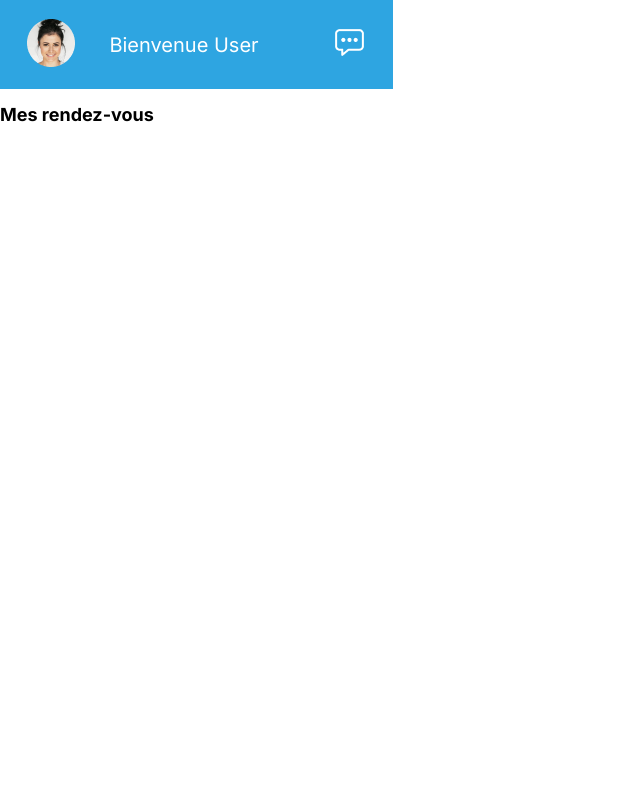
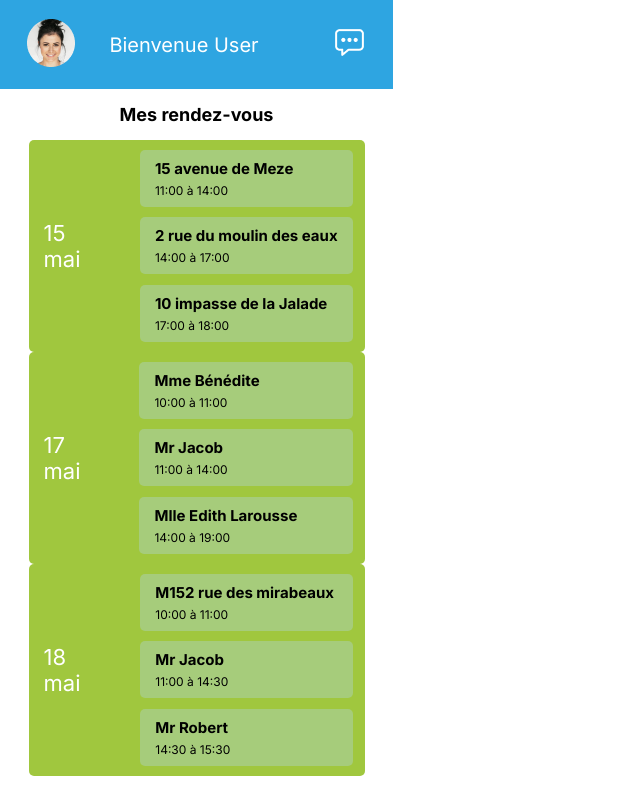
Before and after one commit to YoannPitance/exercice_kiora_labelvita, a Next.js app: page /agenda in a window 1280 px wide. Shown: the whole page, without its empty margins (0-640 px from the left). Built offline with nearby package versions, Linux system fonts and the light colour scheme.

Commit message:
9- page agenda + styles + composants + logique rdv actif

```diff
--- a/app/agenda/agenda.scss
+++ b/app/agenda/agenda.scss
@@ -16,3 +16,64 @@
 h2{
     font-size: 18px;
 }
+#mesRdv{
+    display: flex;
+    flex-direction: column;
+    margin: 0 auto;
+    align-items: center;
+    .containerRdv{
+        width: 336px;
+        height: 212px;
+        background-color: #a0c73e;
+        border-radius: 5px;
+        display: flex;
+        justify-content: space-between;
+        .date{
+            align-self: center;
+            color: white;
+            word-spacing: 20px;
+            padding-left: 15px;
+            h1{
+                font-size: 22px;
+                font-weight: 500;
+            }
+        }
+        .boxRdvs{
+            width: 238px;
+            display: flex;
+            flex-direction: column;
+            justify-content: space-evenly;
+            align-items: center;
+
+            .Rdv{
+                &.active{
+                    background-color: white;
+                }
+                display: flex;
+                flex-direction: column;
+                align-items: flex-start;
+                justify-content: center;
+                border-radius: 5px;
+                width: 90%;
+                height: 57px;
+                background-color: rgb(166, 204, 123);
+                h3{
+                    font-size: 15px;
+                    padding-left: 15px;
+                    margin: 0;
+
+                }
+                p{
+                    font-size: 12px;
+                    padding-left: 15px;
+                    margin: 5px 0px 0px 0px
+
+                }
+
+            }
+
+        }
+
+    }
+
+}
--- a/app/agenda/page.js
+++ b/app/agenda/page.js
@@ -1,8 +1,35 @@
+"use client";
+import React, { useState } from "react";
 import Header from "../components/Header";
 import BlocRdv from "../components/BlocRdv";
 import "./agenda.scss";
 
 export default function Agenda() {
+  const [activeRdvIndex, setActiveRdvIndex] = useState(-1);
+
+  // données de rendez-vous avec des dates différentes (pourront être appelées depuis l'API et db)
+  const rdvs = [
+    { date: "15 mai", name: "15 avenue de Meze", hour: "11:00 à 14:00" },
+    { date: "15 mai", name: "2 rue du moulin des eaux", hour: "14:00 à 17:00" },
+    { date: "15 mai", name: "10 impasse de la Jalade", hour: "17:00 à 18:00" },
+    { date: "17 mai", name: "Mme Bénédite", hour: "10:00 à 11:00" },
+    { date: "17 mai", name: "Mr Jacob", hour: "11:00 à 14:00" },
+    { date: "17 mai", name: "Mlle Edith Larousse", hour: "14:00 à 19:00" },
+    { date: "18 mai", name: "M152 rue des mirabeaux", hour: "10:00 à 11:00" },
+    { date: "18 mai", name: "Mr Jacob", hour: "11:00 à 14:30" },
+    { date: "18 mai", name: "Mr Robert", hour: "14:30 à 15:30" },
+  ];
+
+  // regroupement des rendez-vous par date
+  const groupedRdvs = rdvs.reduce((acc, rdv) => {
+    const date = rdv.date;
+    if (!acc[date]) {
+      acc[date] = [];
+    }
+    acc[date].push(rdv);
+    return acc;
+  }, {});
+
   return (
     <>
       <Header
@@ -10,8 +37,18 @@ export default function Agenda() {
         title="Bienvenue User"
         iconeSrc="/logochat.png"
       />
-      <h2>Mes rendez-vous</h2>
-      <BlocRdv />
+      <section id="mesRdv">
+        <h2>Mes rendez-vous</h2>
+        {Object.entries(groupedRdvs).map(([date, rdvs], index) => (
+          <BlocRdv
+            key={date}
+            date={date}
+            rdvs={rdvs}
+            isActive={index === activeRdvIndex}
+            setIsActive={() => setActiveRdvIndex(index)}
+          />
+        ))}
+      </section>
     </>
   );
 }
--- /dev/null
+++ b/app/components/CollapseRdv.js
@@ -0,0 +1,13 @@
+// CollapseRdv.js
+
+export default function CollapseRdv({ isActive, handleSignalerArrivee }) {
+  return (
+    <div className={`collapse ${isActive ? "show" : ""}`}>
+      {isActive && (
+        <div>
+          <button onClick={handleSignalerArrivee}>Signaler mon arrivée</button>
+        </div>
+      )}
+    </div>
+  );
+}
--- /dev/null
+++ b/app/components/Rdv.js
@@ -0,0 +1,34 @@
+"use client";
+import { useState } from "react";
+import CollapseRdv from "./CollapseRdv";
+
+export default function Rdv({ name, hour, isActive, handleRdvClick }) {
+  const [isCollapsed, setIsCollapsed] = useState(true);
+
+  const handleSignalerArrivee = () => {
+    // logique pour signaler l'arrivée au rendez-vous
+    alert("Arrivée signalée pour le rendez-vous :", name);
+  };
+  const handleToggleCollapse = () => {
+    setIsCollapsed((prevIsCollapsed) => !prevIsCollapsed);
+  };
+
+  return (
+    <div
+      className={`Rdv ${isActive ? "active" : ""}`}
+      onClick={() => {
+        handleRdvClick(); // Appeler la fonction pour activer le rdv
+        handleToggleCollapse(); // Appeler la fonction pour activer/désactiver le collapse
+      }}
+    >
+      <h3>{name}</h3>
+      <p>{hour}</p>
+      {!isCollapsed && (
+        <CollapseRdv
+          isActive={isActive}
+          handleSignalerArrivee={handleSignalerArrivee}
+        />
+      )}
+    </div>
+  );
+}
--- a/app/components/blocRdv.js
+++ b/app/components/blocRdv.js
@@ -1,10 +1,30 @@
-export default function BlocRdv(props) {
+"use client";
+import Rdv from "./Rdv";
+import { useState } from "react";
+
+export default function BlocRdv({ date, rdvs }) {
+  const [activeRdvIndex, setActiveRdvIndex] = useState(-1);
+
+  const handleRdvClick = (index) => {
+    setActiveRdvIndex(index); // Activer le lien au clic
+  };
   return (
     <div className="containerRdv">
-      {props.date && <p>{props.date}</p>}
-      <div className="Rdv">
-        {props.name && <h3>{props.name}</h3>}
-        {props.hour && <p>{props.hour}</p>}
+      {date && (
+        <div className="date">
+          <h1>{date}</h1>
+        </div>
+      )}
+      <div className="boxRdvs">
+        {rdvs.map((rdv, index) => (
+          <Rdv
+            key={index}
+            name={rdv.name}
+            hour={rdv.hour}
+            isActive={index === activeRdvIndex}
+            handleRdvClick={() => handleRdvClick(index)}
+          />
+        ))}
       </div>
     </div>
   );
```
